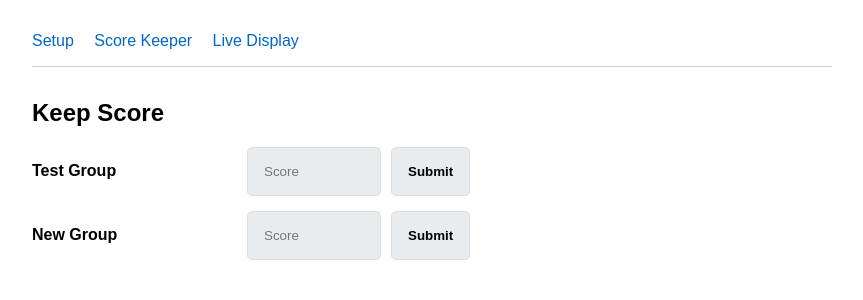
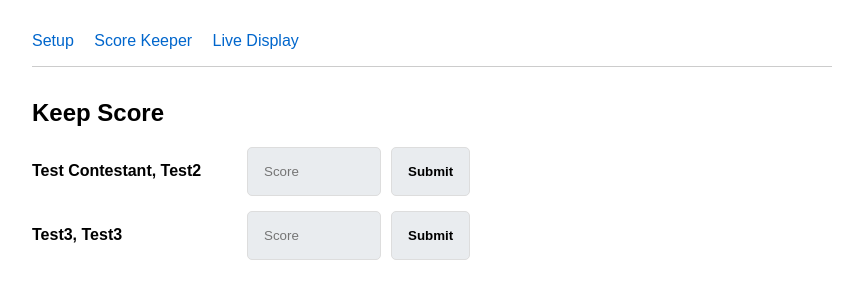
Before and after one commit to SethPalmer3/ContestShowAssistant, a Django app: page /score-keeper/ in a window 1280 px wide. Shown: the top 300 px of the page, without its empty margins (0-863 px from the left). Run offline with Django 5.2, Linux system fonts and the light colour scheme; data comes from the database, SQL or seed files in the repository; both versions use the stored data as it was after the commit.

Commit message:
Fixed the group naming for score keeping
Now it instead shows the names of the members of the group instead of
the group name.

```diff
--- a/core/models.py
+++ b/core/models.py
@@ -84,5 +84,11 @@ class ContestantGroup(models.Model):
     members = models.ManyToManyField(Contestant, related_name='group_memberships')
     events = models.ManyToManyField(Event, related_name='registered_groups')
 
+    @property
+    def display_name(self):
+        # Joins the names of all members in the format: 'name1, name2, ...'
+        return ", ".join(member.name for member in self.members.all())
+
+
     def __str__(self):
         return f"{self.name} ({self.show.name})"
--- a/ui/templates/ui/score_keeper_all.html
+++ b/ui/templates/ui/score_keeper_all.html
@@ -8,7 +8,7 @@
         <!-- Iterate through all contestants passed from the view -->
         {% for contestant in contestants %}
             <div class="contestant-row" style="display: flex; align-items: center; margin-bottom: 15px; gap: 15px;">
-                <strong style="width: 200px;">{{ contestant.name }}</strong>
+                <strong style="width: 200px;">{{ contestant.display_name }}</strong>
 
                 <!-- Individual form for each contestant -->
                 <form method="POST" action="{% url 'submit_score' %}" class="score-form" style="display: flex; gap: 10px;">
--- a/ui/views.py
+++ b/ui/views.py
@@ -1,4 +1,5 @@
 from django.shortcuts import render
+from django.db.models import F
 from core.models import Contestant, ContestantGroup, Event, Show
 from state.models import ServerState
 # from django.contrib.auth.decorators import login_required
@@ -13,19 +14,24 @@ def score_keeper(request):
     server_state = ServerState.get_state()
     event = server_state.current_event
     all_contestants = None
+    contestant_display_names = []
     context = {}
     active_event = server_state.current_event
     if event.group_size == 1 :
-        all_contestants = active_event.registered_contestants.all().order_by('show_number')
-        context = {
-            'contestants': all_contestants
-        }
+        all_contestants = active_event.registered_contestants.all().order_by('show_number').annotate(display_name=F("name"))
     else:
-        groups = ContestantGroup.objects.filter(events=active_event)
-        context = {
-            'contestants': groups,
-            'is_group':  (event.group_size > 1)
-        }
+        all_contestants = ContestantGroup.objects.filter(events=active_event).prefetch_related("members")
+    if event.group_size > 1:
+        for contestant_group in all_contestants:
+            member_names = ''
+            for member in contestant_group.members.all():
+                member_names += f"{member.name}, "
+            contestant_display_names.append(member_names[:-2])
+
+    context = {
+        'contestants': all_contestants,
+        'is_group':  (event.group_size > 1),
+    }
 
 
     return render(request, 'ui/score_keeper_all.html', context)
```
Also changed, not shown: db.sqlite3.
